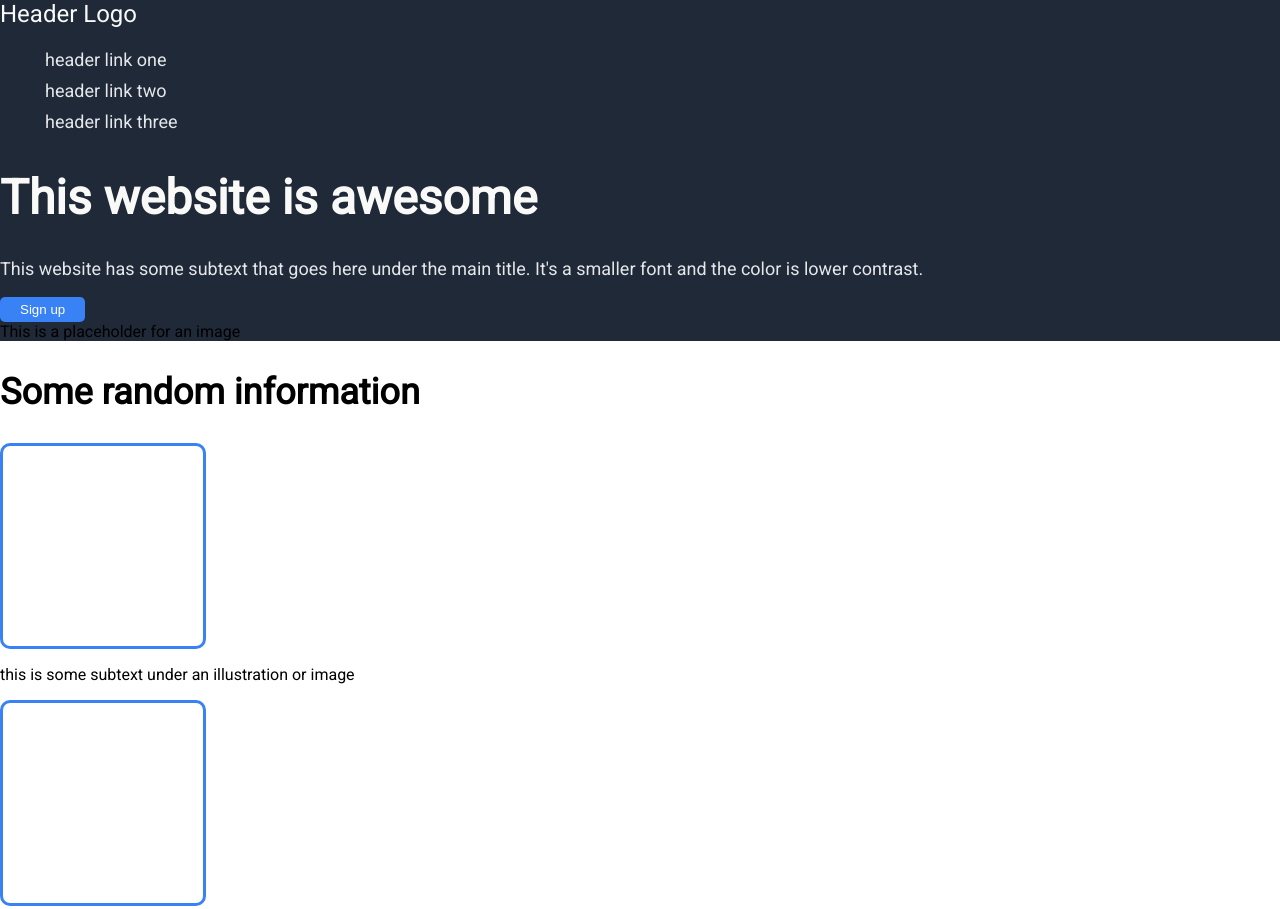
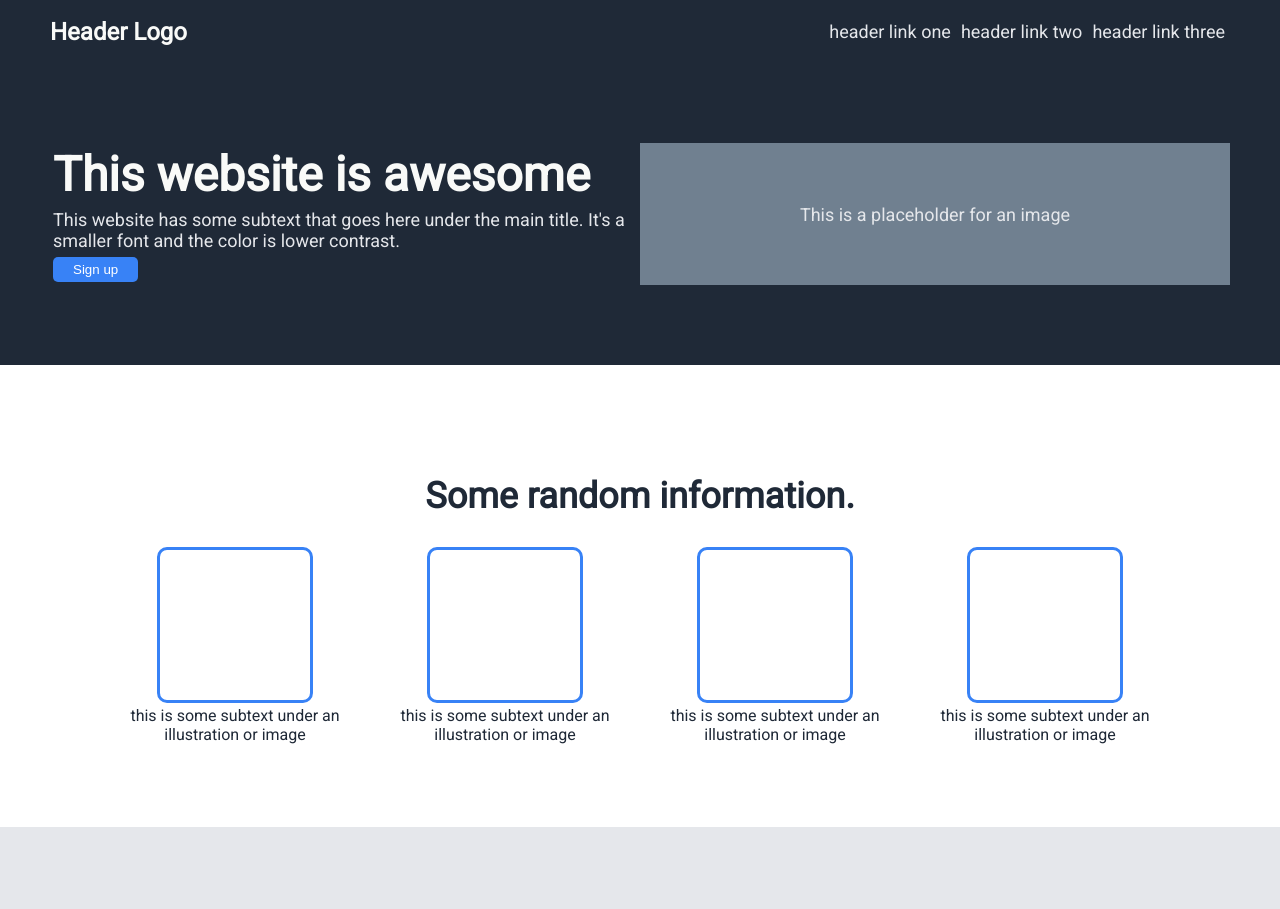
Before and after one commit to bowseruk/odin-landing-page, a plain HTML site: page index.html in a window 1280 px wide. Shown: the top 909 px of the page. Drawn offline with Linux system fonts and the light colour scheme.

Commit message:
fixed layout

```diff
--- a/assets/css/styles.css
+++ b/assets/css/styles.css
@@ -10,6 +10,29 @@ body {
     font-family: 'roboto';
     margin: 0;
 }
+
+section {
+    margin: 0;
+    padding: 80px 0;
+}
+
+.row {
+    display: flex;
+    overflow: wrap;
+}
+
+.card {
+    flex-grow: 1;
+    flex-direction: column;
+    display: flex;
+    align-items: flex-start;
+    justify-items: center;
+}
+
+.card p, .card h2, .card h1, .card button {
+    margin: 3px;
+}
+
 /* Header */
 header, footer {
     background-color: var(--hero-background-color);
@@ -18,25 +41,67 @@ header, footer {
 header .brand {
     color: var(--hero-color);
     font-size: 24px;
+    font-weight: bold;
+    flex-grow: 1;
 }
+
+.header-card {
+    width: 40%;
+}
+
+.header-card label {
+    flex-grow: 1;
+}
+
+.container {
+    margin: 0 50px;
+}
+
+main .container {
+    margin: 0 100px;
+}
+
+nav {
+    display: flex;
+    justify-items: flex-end;
+    align-items: center;
+}
+
 nav ul {
     list-style-type: none;
+    flex-grow: 2;
+    display: flex;
+    justify-content: flex-end;
 }
 
 nav li {
     margin: 0;
     padding: 5px;
+    float: left;
 }
+
+
 
 header h1 {
     font-size: 48px;
-    font-weight: bolder;
+    font-weight: bold;
     color: var(--hero-color);
 }
 
-header p, header a, footer a {
+header p, header a, footer a, header .placeholder_pic {
     font-size: 18px;
     color: var(--hero-secondary-color);
+    text-decoration: none;
+}
+
+header .placeholder_pic {
+    width: 100%;
+    height: 100%;
+    background-color: slategrey;
+    text-align: center;
+    display: flex;
+    align-items: center;
+    justify-items: center;
 }
 
 button {
@@ -48,19 +113,35 @@ button {
     padding: 5px 20px;
 }
 
+
 /* Information section */
-#infomration {
+#information {
     color: var(--information-color);
 }
 
 #information h2 {
+    text-align: center;
+}
+
+#information .row {
+    align-items: center;
+}
+
+#information .card {
+    width: 150px;
+    flex-grow: none;
+    align-items: center;
+    text-align: center;
+}
+
+#information h2 {
     font-size: 36px;
-    font-weight: bolder;
+    font-weight: bold;
 }
 
 #information .placeholder_pic {
-    width: 200px;
-    height: 200px;
+    width: 150px;
+    height: 150px;
     border-radius: 10px;
     border: 3px solid var(--button-cta-color);
 }
@@ -72,21 +153,25 @@ button {
 #quote p {
     font-size: 36px;
     font-style: italic;
-    font-weight: lighter;
+    font-weight: 100;
     color: var(--quote-color);
 }
 
 #quote span {
     color: black;
-    font-weight: bolder;
+    font-weight: bold;
     font-size: 20px;
 }
 
 /* Call to action section */
 #callToAction {
-    width: 80%;
     background-color: var(--button-cta-color);
     color: white;
+    padding: 30px;
+}
+
+#callToAction .card{
+    justify-content: center;
 }
 
 #callToAction p {
@@ -97,3 +182,24 @@ button {
 #callToAction button {
     border: 1px solid white;
 }
+
+/* footer */
+footer {
+    padding: 30px 10px;
+    text-align: center;
+}
+
+@media screen and (max-width: 768px) {
+    .row, nav {
+        flex-direction: column;
+    }
+
+    .container, main .container {
+        margin: 0 10px;
+    }
+
+    .header-card {
+        width: 100%;
+    }
+
+}
--- a/index.html
+++ b/index.html
@@ -16,6 +16,7 @@
 
 <body>
     <header>
+        <div class="container">
             <nav>
                 <a class="brand">Header Logo</a>
                 <ul>
@@ -24,23 +25,27 @@
                     <li><a>header link three</a></li>
                 </ul>
             </nav>
+        </div>
+        <section>
         <div class="container">
             <div class="row">
-                <div class=card>
+                <div class="card header-card">
                     <h1>This website is awesome</h1>
                     <p>This website has some subtext that goes here under the main title. It's a smaller font and the
                         color is lower contrast.</p>
                     <button>Sign up</button>
                 </div>
-                <div class=card>
-                    This is a placeholder for an image
+                <div class="card header-card">
+                    <div class="placeholder_pic"><label>This is a placeholder for an image</label></div>
                 </div>
             </div>
         </div>
+    </section>
     </header>
     <main>
         <section id="information">
-            <h2>Some random information</h2>
+            <div class="container">
+                <h2>Some random information.</h2>
                 <div class="row">
                     <div class="card">
                         <div class="placeholder_pic"></div>
@@ -59,26 +64,34 @@
                         <p>this is some subtext under an illustration or image</p>
                     </div>
                 </div>
+            </div>
         </section>
         <section id="quote">
+            <div class="container">
                 <p>This is an inspiring quote, or a testimonal from a customer. Maybe it's just filling space, or maybe
                     people will actually read it. Who knows? All I know is that it looks nice.</p>
                 <span>-Thor, God of Thunder</span>
+            </div>
         </section>
         <section>
+            <div class="container">
                 <div id="callToAction">
-                <div>
+                    <div class="row">
+                    <div class="card">
                         <h2>Call to action! It's time!</h2>
                         <p>Sign up for our product by clicking that button right over there!</p>
                     </div>
-                <div>
+                    <div class="card">
                         <button>Sign up</button>
+                    </div>
                 </div>
                 </div>
         </section>
     </main>
     <footer>
-        <a href="#">Adam Bolsover, 2023</a>
+        <div class="container">
+            <a href="#">&copy; Adam Bolsover, 2023</a>
+        </div>
     </footer>
 
 </body>
```
Also changed, not shown: 1 other file. Lines whose indentation alone changed are shown as unchanged.
